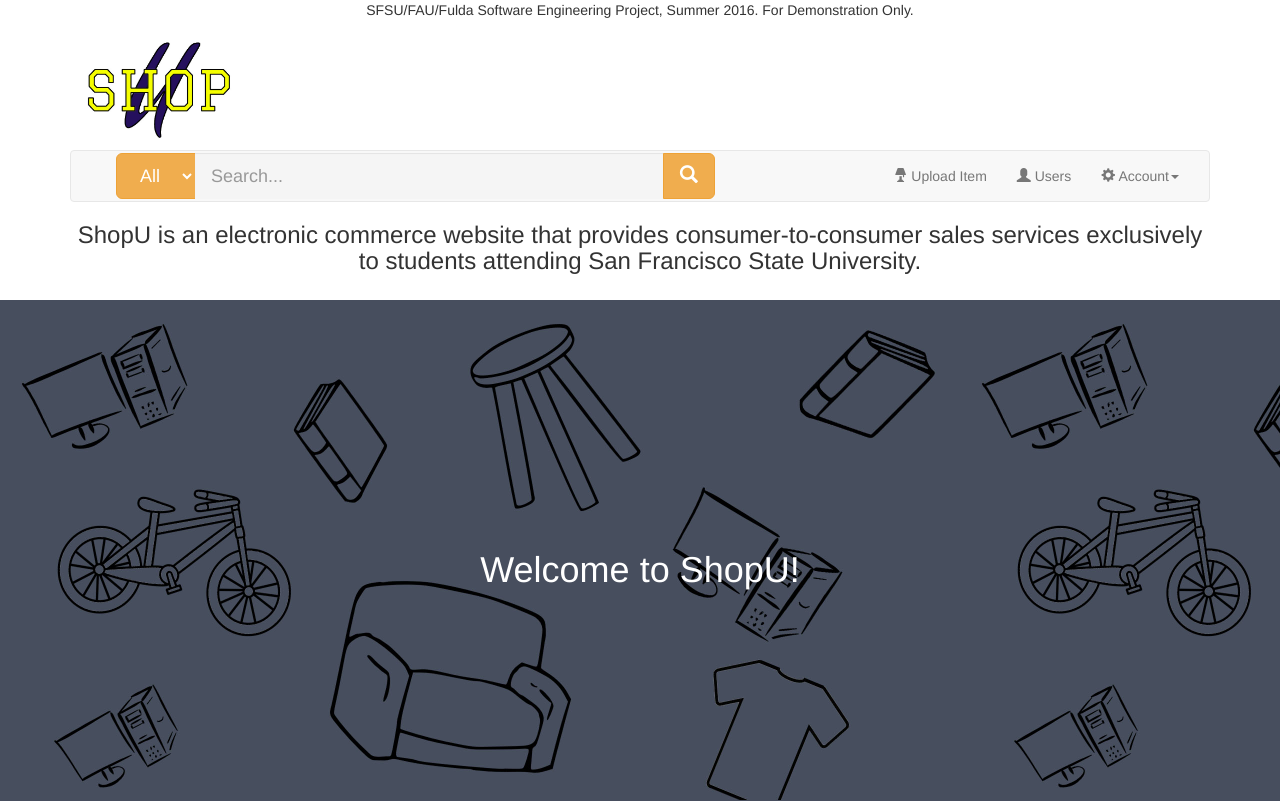
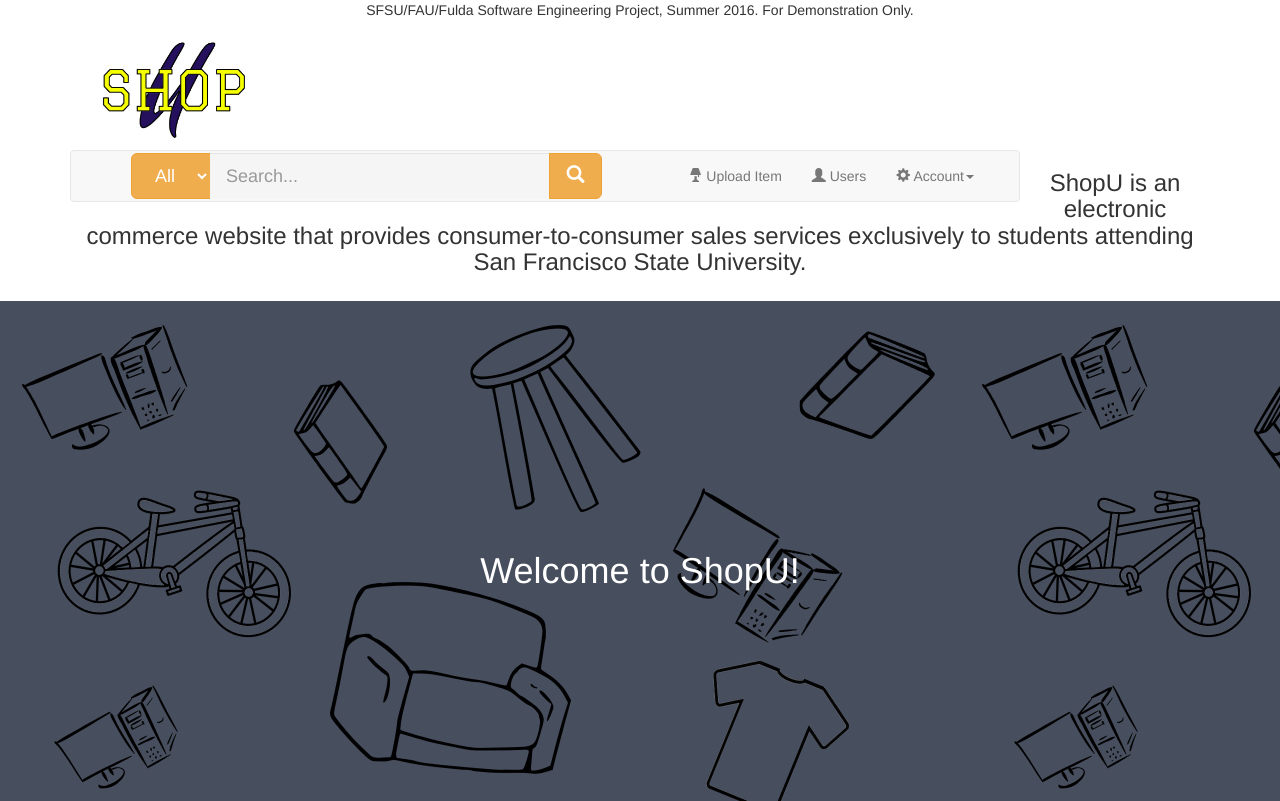
Before and after one commit to luisiestrada/ShopU, a PHP site: page / in a window 1280 px wide. Run offline with PHP 8.4, Linux system fonts and the light colour scheme; some libraries are stand-ins or nearby versions.

Commit message:
resize search bar

```diff
--- a/application/view/_templates/navigation.php
+++ b/application/view/_templates/navigation.php
@@ -4,14 +4,14 @@
 
     <!-- logo -->
     <div class = "container-fluid">
-        <div class="logo pull-left">
+        <div class="logo pull-left col-md-2">
             <a href="<?php echo URL; ?>home/index">
                 <img src="<?php echo URL; ?>img/shopu-mod.jpg" alt="ShopU logo"/>
             </a>
         </div>
     </div>
     <!-- navigation bar -->
-    <nav class="navbar navbar-default">
+    <nav class="navbar navbar-default col-md-10">
         <div class="container-fluid">
 
             <!-- navbar header -->
```
